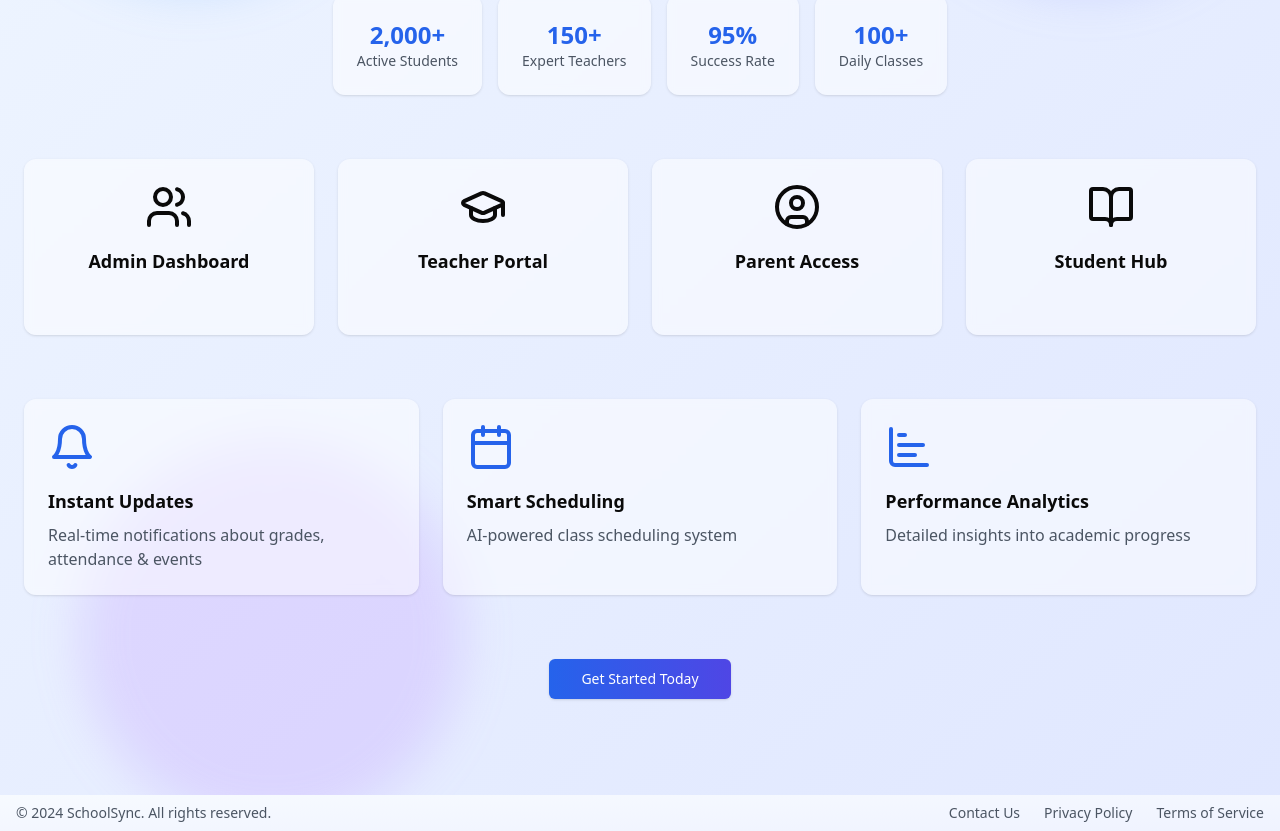
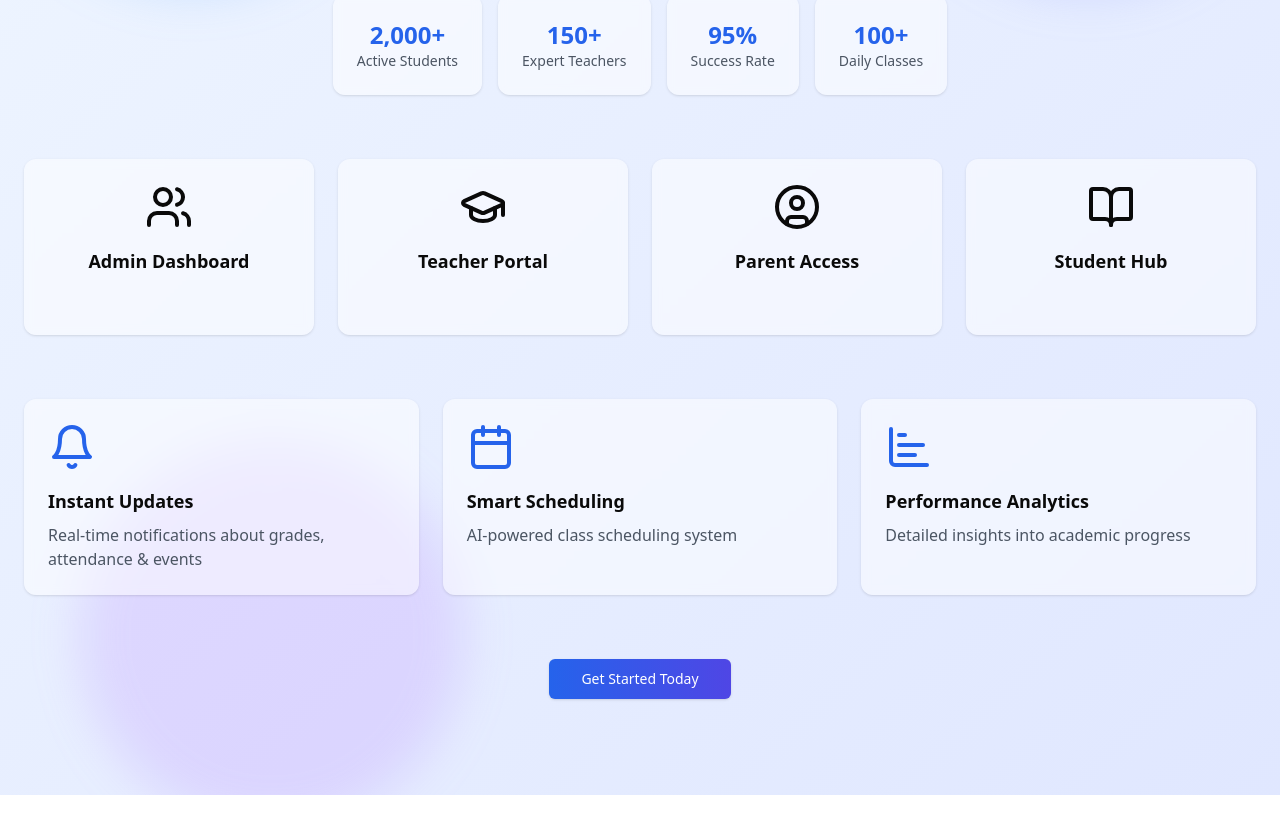
Before and after one commit to durjoydutta/SchoolSync, a Next.js app: page / in a window 1280 px wide. Shown: the part 391-1222 px from the top of the page. After the commit the page ends 1186 px from the top, so only its background shows below. Built offline with nearby package versions, Linux system fonts and the light colour scheme.

Commit message:
removed footer from app layout

```diff
--- a/package.json
+++ b/package.json
@@ -3,7 +3,7 @@
   "version": "1.0.0",
   "private": true,
   "scripts": {
-    "dev": "next dev",
+    "dev": "next dev --turbo",
     "build": "next build",
     "start": "next start",
     "lint": "next lint"
--- a/src/app/layout.tsx
+++ b/src/app/layout.tsx
@@ -19,7 +19,7 @@ export default function RootLayout({
     <html lang="en">
       <body className={"inter.className antialiased"}>
         {children}
-        <Footer/>
+        {/* <Footer/> */}
       </body>
     </html>
   );
```
